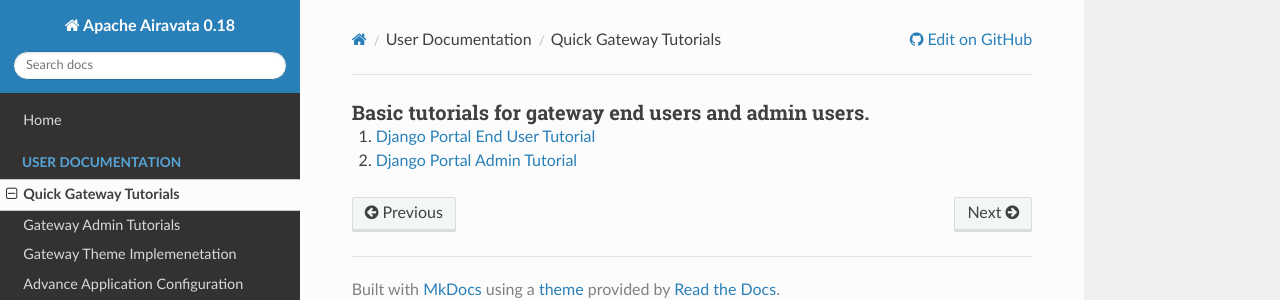
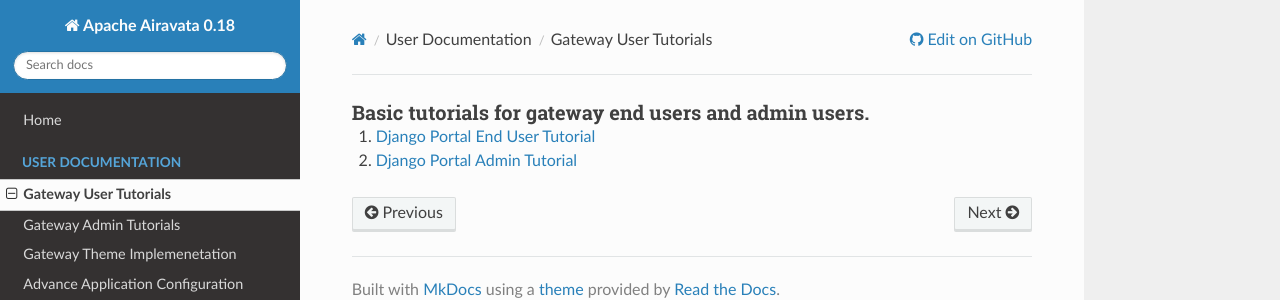
Before and after one commit to isabella232/airavata-docs, an MkDocs documentation site: the page built from docs/user-documentation/user-tutorials.md, in a window 1280 px wide. Shown: the top 300 px of the page. Built offline with MkDocs 1.6.1, drawn with Linux system fonts in a browser that asks for light colours; nearby versions of some CDN libraries; old or Windows-style settings are respelled for this version of MkDocs.

```diff
--- a/mkdocs.yml
+++ b/mkdocs.yml
@@ -9,7 +9,7 @@ docs_dir: docs
 pages:
 - Home: 'index.md'
 - User Documentation:
-  - Quick Gateway Tutorials: 'user-documentation/user-tutorials.md'
+  - Gateway User Tutorials: 'user-documentation/user-tutorials.md'
   - Gateway Admin Tutorials: 'user-documentation/admin-tutorials.md'
   - Gateway Theme Implemenetation: 'user-documentation/cms-tutorials.md'
   - Advance Application Configuration: 'user-documentation/JSON-tutorials.md'
```
